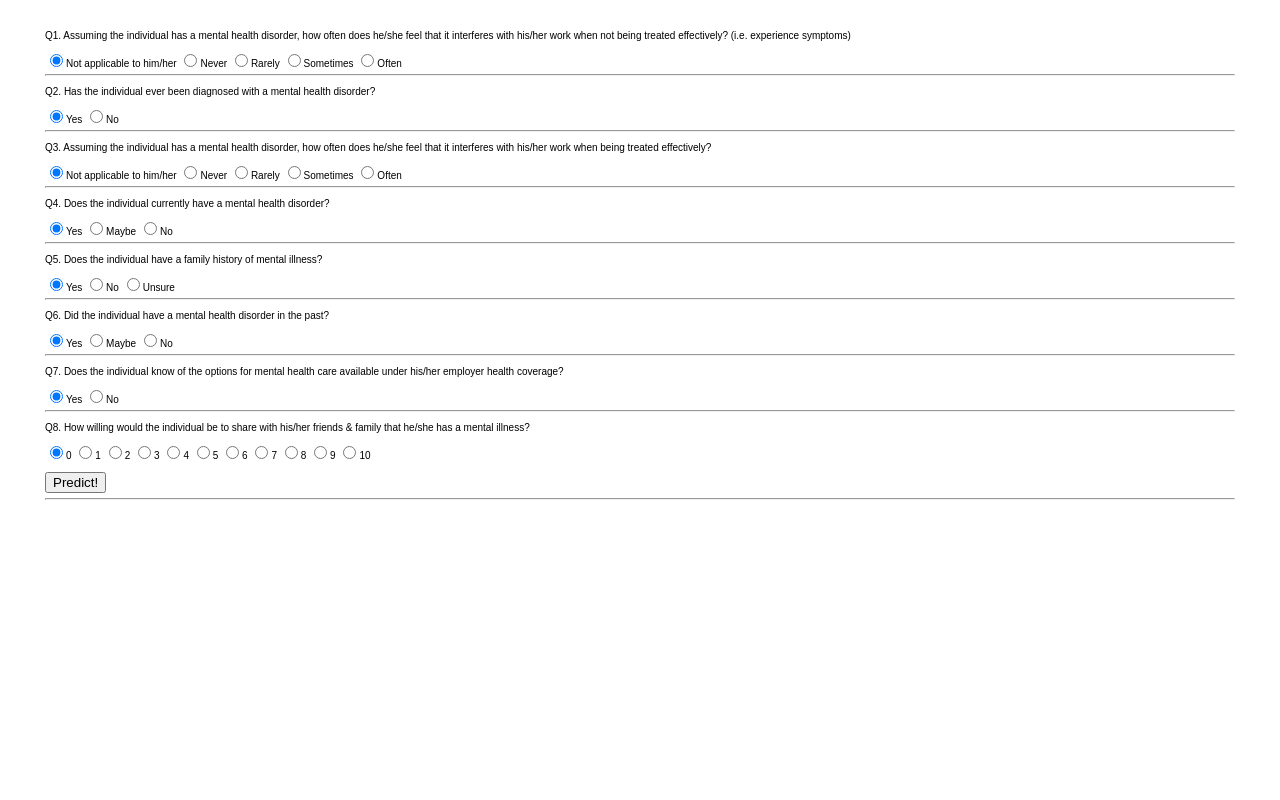
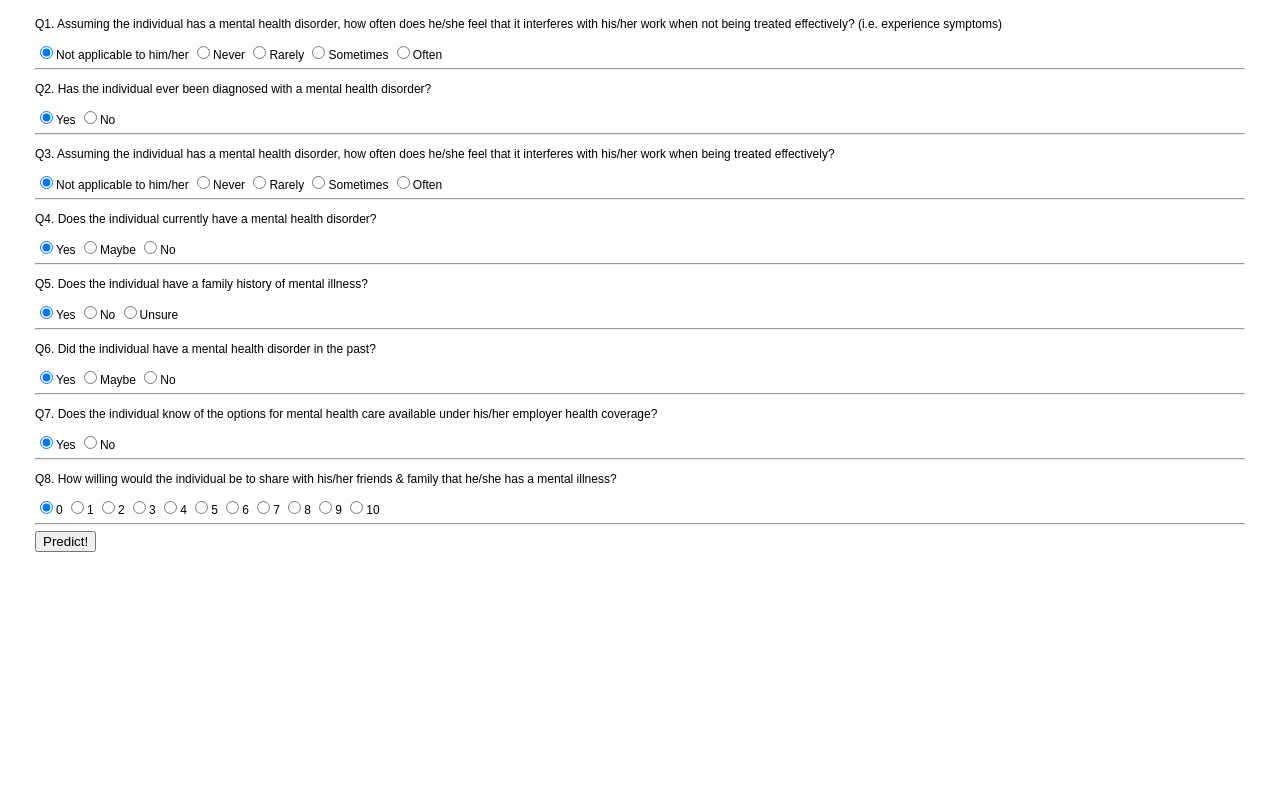
Before and after one commit to incubated-geek-cc/your-custom-app-name, a Flask app: page / in a window 1280 px wide. Run offline with Flask 2, Linux system fonts and the light colour scheme; parts of the project's set-up code (start-up, migrations or seed data) failed here and were passed over.

Commit message:
styled padding and border of html and body

```diff
--- a/templates/index.html
+++ b/templates/index.html
@@ -4,15 +4,39 @@
     <meta charset="utf-8" />
     <script src="https://code.jquery.com/jquery-2.2.4.min.js" integrity="sha256-BbhdlvQf/xTY9gja0Dq3HiwQF8LaCRTXxZKRutelT44=" crossorigin="anonymous"></script>
     <style>
-    html,body {
-      margin:0;
-      padding:0;
-      font-family:Arial;
-      font-size:10px;
-    }
-    body {
-      padding: 20px 45px;
-    }
+      html, body {
+        margin: 0;
+        padding: 0;
+        font-family: Arial;
+        font-size: 12px;
+      }
+      html {
+        height:100vh;
+        width:100vw;
+        overflow:hidden;
+      }
+      body {
+        height: calc(100vh - 30px);
+        width: calc(100vw - 50px);
+        padding: 5px 25px;
+      }
+      .Yes, .No {
+        margin: 10px;
+        padding: 5px;
+      }
+      .Yes {
+        color: #3c763d;
+        background-color: #dff0d8;
+        border-color: #d6e9c6;
+      }
+      .No {
+        color: #a94442;
+        background-color: #f2dede;
+        border-color: #ebccd1;
+      }
+      #predict {
+        margin: 10px;
+      }
     </style>
   </head>
   <body>
@@ -66,10 +90,10 @@
         <label><input type="radio" name="friends_family" value="8">8</label>
         <label><input type="radio" name="friends_family" value="9">9</label>
         <label><input type="radio" name="friends_family" value="10">10</label>
-        <br><br>
+        <hr>
         <input type="submit" value="Predict!">
     </form>
-    <hr>
+
     <div id="predictionOutcome"></div>
     <script>
       $("form#predict").submit(function(event) {
@@ -86,7 +110,6 @@
             "friends_family":allElements.friends_family.value
           }
           var jsonStr=JSON.stringify(json)
-          console.log(jsonStr)
           $.ajax({
             url: "/api/predict",
             data: JSON.parse(jsonStr),
@@ -95,9 +118,9 @@
                 let predictedResult=result;
                 let htmlStr="";
                 if(predictedResult=="Yes") {
-                  htmlStr+="<b>Yes, </b> he/she is likely to seek mental healthcare treatment.";
+                  htmlStr+="<div class='Yes'><b>Yes, </b> he/she is likely to seek mental healthcare treatment.</div>";
                 } else if(predictedResult=="No") {
-                  htmlStr+="<b>No, </b> he/she is unlikely to seek mental healthcare treatment.";
+                  htmlStr+="<div class='No'><b>No, </b> he/she is unlikely to seek mental healthcare treatment.</div>";
                 }
                 $("#predictionOutcome").html(htmlStr);
             },
```
